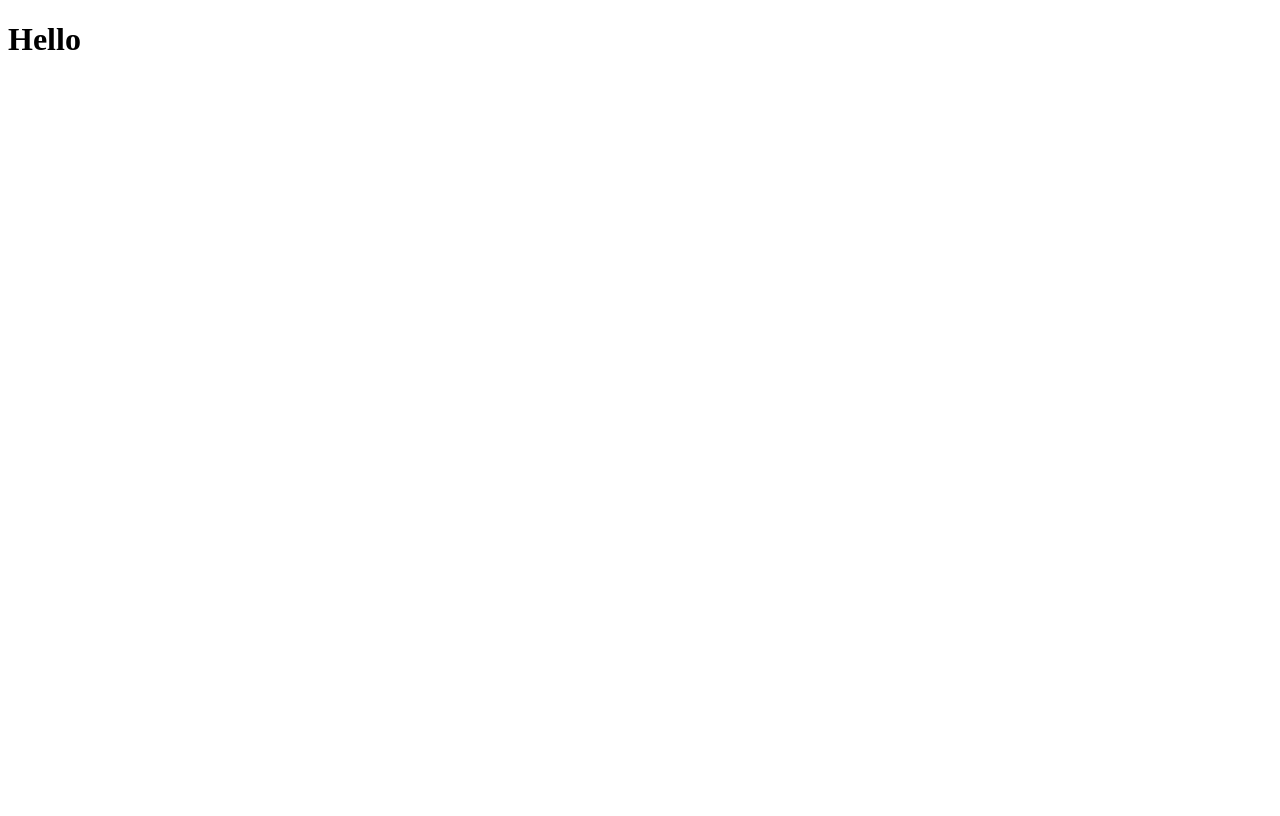
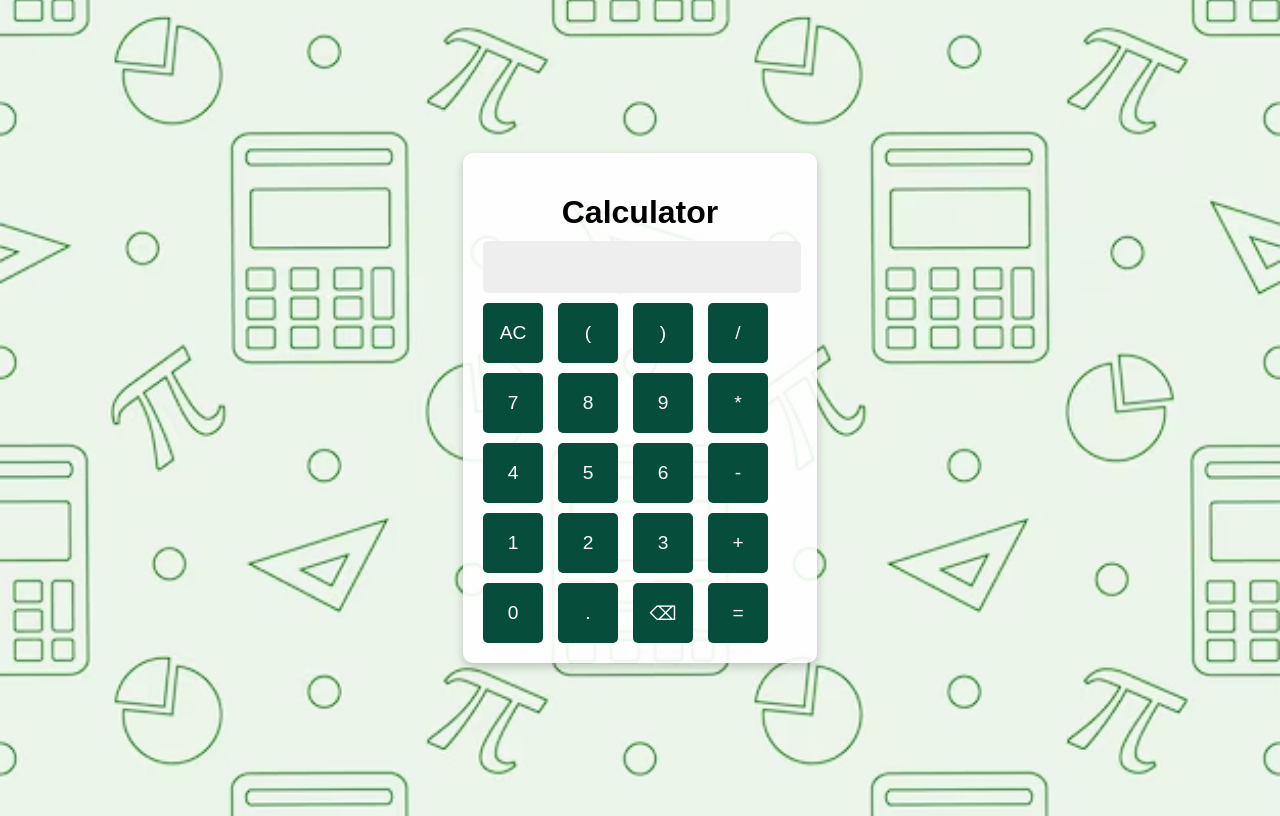
Before and after one commit to Anjalisahu4644/My-Calculator, a plain HTML site: page index.html in a window 1280 px wide. Drawn offline with Linux system fonts and the light colour scheme.

Commit message:
Play with numbers.

```diff
--- a/index.html
+++ b/index.html
@@ -2,9 +2,41 @@
 <html lang="en">
 <head>
     <meta charset="UTF-8">
-    <title>Title</title>
+    <meta name="viewport" content="width=device-width, initial-scale=1.0">
+    <title>Simple Calculator</title>
+    <link rel="stylesheet" href="style.css">
 </head>
 <body>
-<h1>Hello</h1>
+<div class="calculator">
+    <h1>Calculator</h1>
+    <input type="text" id="display" disabled>
+    <div class="buttons">
+        <div class="buttons">
+            <button onclick="clearDisplay()">AC</button>
+            <button onclick="appendValue('(')">(</button>
+            <button onclick="appendValue(')')">)</button>
+            <button onclick="appendValue('/')">/</button>
+            <button onclick="appendValue('7')">7</button>
+            <button onclick="appendValue('8')">8</button>
+            <button onclick="appendValue('9')">9</button>
+            <button onclick="appendValue('*')">*</button>
+            <button onclick="appendValue('4')">4</button>
+            <button onclick="appendValue('5')">5</button>
+            <button onclick="appendValue('6')">6</button>
+            <button onclick="appendValue('-')">-</button>
+            <button onclick="appendValue('1')">1</button>
+            <button onclick="appendValue('2')">2</button>
+            <button onclick="appendValue('3')">3</button>
+            <button onclick="appendValue('+')">+</button>
+            <button onclick="appendValue('0')">0</button>
+            <button onclick="appendValue('.')">.</button>
+            <button onclick="backspace()">⌫</button>
+            <button onclick="calculateResult()">=</button>
+        </div>
+
+    </div>
+</div>
+
+<script src="script.js"></script>
 </body>
 </html>
--- /dev/null
+++ b/script.js
@@ -0,0 +1,24 @@
+let display = document.getElementById("display");
+
+// Function to append value to the display
+function appendValue(value) {
+    display.value += value;
+}
+
+// Function to clear the display
+function clearDisplay() {
+    display.value = "";
+}
+
+// Function to calculate result
+function calculateResult() {
+    try {
+        display.value = eval(display.value); // Evaluates the expression
+    } catch (error) {
+        display.value = "Error";
+    }
+}
+// Function to remove last character from display
+function backspace() {
+    display.value = display.value.slice(0, -1);
+}
--- /dev/null
+++ b/style.css
@@ -0,0 +1,79 @@
+body {
+    font-family: Arial, sans-serif;
+    display: flex;
+    justify-content: center;
+    align-items: center;
+    height: 100vh;
+    background-image: url('img.png');
+    background-size: cover;
+    background-position: center;
+}
+
+.calculator {
+    background: rgba(255,255,255,0.9);
+    padding: 20px;
+    border-radius: 10px;
+    box-shadow: 0px 4px 10px rgba(0, 0, 0, 0.2);
+    text-align: center;
+}
+
+h1 {
+    margin-bottom: 10px;
+}
+
+#display {
+    width: 100%;
+    height: 50px;
+    font-size: 1.5em;
+    text-align: center;
+
+    border: none;
+    background: #eee;
+    border-radius: 5px;
+    margin-bottom: 10px;
+}
+
+.buttons {
+    display: grid;
+    grid-template-columns: repeat(4, 65px);
+    gap: 10px;
+}
+
+button {
+    width: 60px;
+    height: 60px;
+    font-size: 1.2em;
+    border: none;
+    background: #064e3b;
+    color: white;
+    border-radius: 5px;
+    cursor: pointer;
+    transition: 0.3s;
+}
+
+button:hover {
+    background: #043b2e;
+}
+
+@media (max-width: 600px) {
+    .calculator {
+        width: 90%; /* Adjust width for small screens */
+        padding: 15px;
+    }
+
+    #display {
+        font-size: 1.3em; /* Reduce font size */
+        height: 40px;
+    }
+
+    .buttons {
+        display: grid;
+        grid-template-columns: repeat(4, 1fr); /* Flexible button grid */
+        gap: 8px;
+    }
+
+    button {
+        height: 50px;
+        font-size: 1.1em;
+    }
+}
```
Also changed, not shown: img.png (added).
